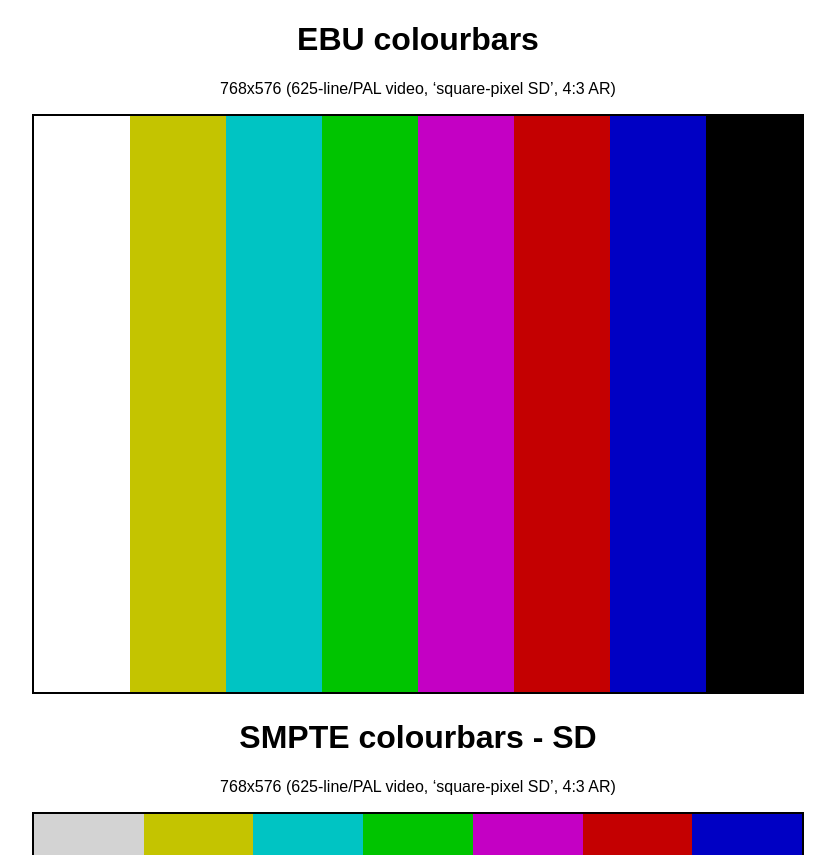
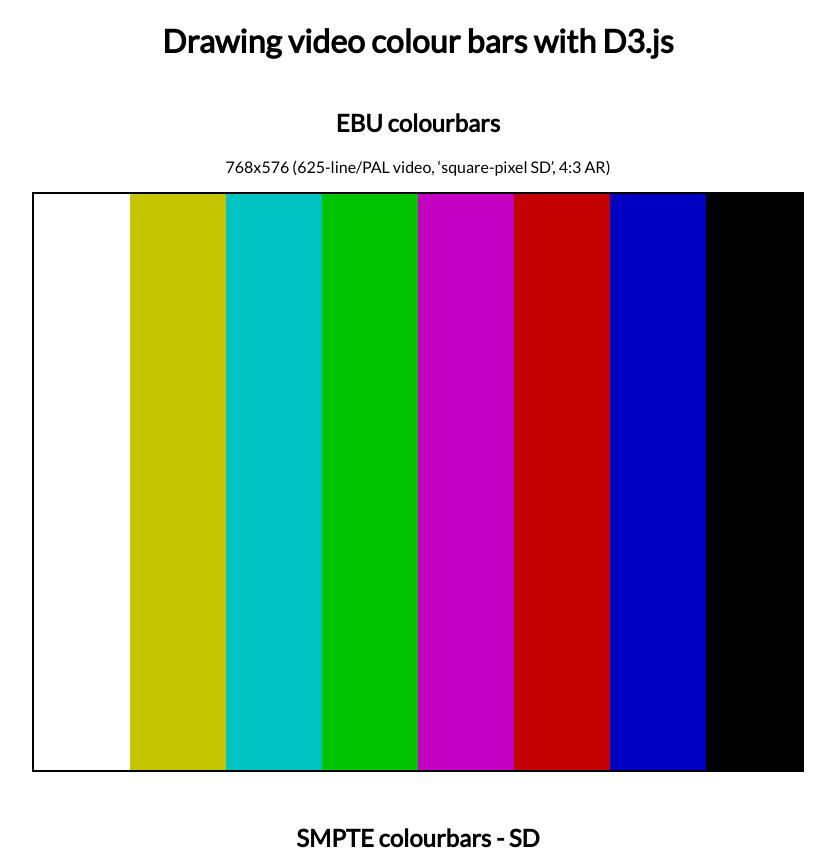
Before and after one commit to kfrn/smpte-colourbars, a website: page index.html in a window 1280 px wide. Shown: the top 855 px of the page, without its empty margins (222-1057 px from the left). Drawn offline with nearby package versions, Linux system fonts and the light colour scheme.

Commit message:
Basic styling, tweak HTML, add package.json with gh-pages publish script

```diff
--- a/index.html
+++ b/index.html
@@ -3,6 +3,7 @@
 <head>
   <meta charset="UTF-8">
   <title>SMPTE Colourbars in SVG</title>
+  <link href="https://fonts.googleapis.com/css?family=Lato" rel="stylesheet">
   <link rel="stylesheet" href="./styles/normalize-min.css">
   <link rel="stylesheet" href="./styles/main.css">
   <script src="https://d3js.org/d3.v4.min.js"></script>
@@ -11,8 +12,12 @@
 
   <div class="colourbars">
 
+    <div class="heading">
+      <h1>Drawing video colour bars with D3.js</h1>
+    </div>
+
     <div class="sd">
-      <h1>EBU colourbars</h1>
+      <h2>EBU colourbars</h2>
       <p>768x576 (625-line/PAL video, ‘square-pixel SD’, 4:3 AR)</p>
       <svg id="ebu-cb"
           version="1.1"
@@ -23,7 +28,7 @@
     </div>
 
     <div class="sd">
-      <h1>SMPTE colourbars - SD</h1>
+      <h2>SMPTE colourbars - SD</h2>
       <p>768x576 (625-line/PAL video, ‘square-pixel SD’, 4:3 AR)</p>
       <svg id="smpte-cb"
           version="1.1"
@@ -35,7 +40,7 @@
     </div>
 
     <div class="hd">
-      <h1>SMPTE colourbars - HD</h1>
+      <h2>SMPTE colourbars - HD</h2>
       <p>1280x720 (HD, 16:9 AR)</p>
       <svg id="smpte-cb-hd"
           version="1.1"
--- a/styles/main.css
+++ b/styles/main.css
@@ -1,7 +1,12 @@
 body {
   text-align: center;
+  font-family: 'Lato', sans-serif;
 }
 
 svg {
   border: 2px solid black;
 }
+
+div {
+  margin-bottom: 3rem;
+}
```
Also changed, not shown: package.json (added, +24 -0 lines), README.md, 1 other file.
